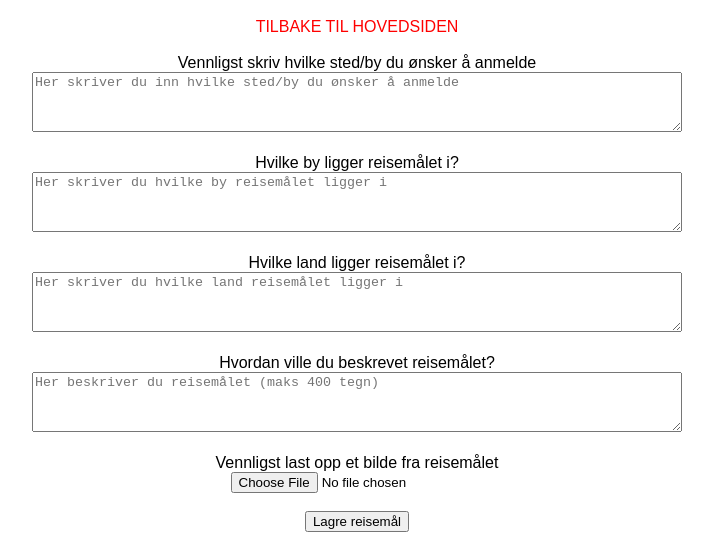
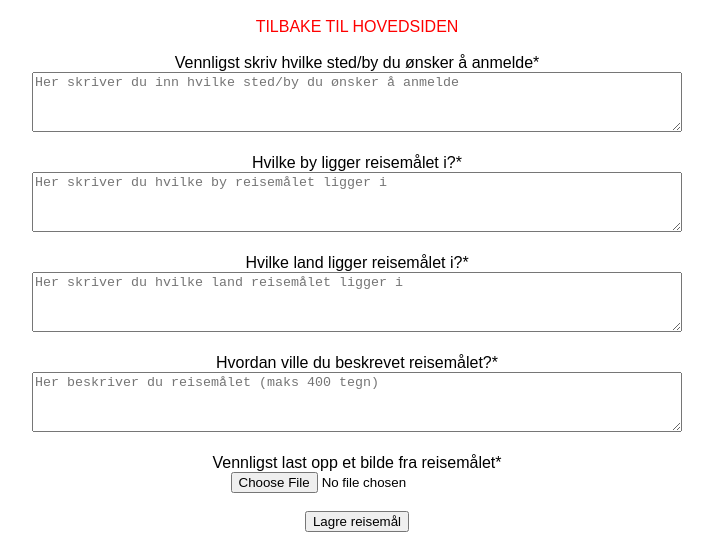
Before and after one commit to paalroppen/paalroppen.github.io, a plain HTML site: page Uke14V2/LastOpp.html in a window 1280 px wide. Shown: the part 214-748 px from the top of the page, without its empty margins (283-996 px from the left). Drawn offline with Linux system fonts and the light colour scheme.

Commit message:
Merge remote-tracking branch 'origin/master'
# Conflicts:
#	Gammeindex.html

```diff
--- a/Uke14V2/LastOpp.html
+++ b/Uke14V2/LastOpp.html
@@ -149,27 +149,27 @@
 
         <br>
         <div>
-            <p>Vennligst skriv hvilke sted/by du ønsker å anmelde</p>
+            <p>Vennligst skriv hvilke sted/by du ønsker å anmelde*</p>
             <textarea class="sook" id="inpSted" autocomplete="off"  placeholder="Her skriver du inn hvilke sted/by du ønsker å anmelde"></textarea>
         </div>
         <br>
         <div>
-            <p>Hvilke by ligger reisemålet i?</p>
+            <p>Hvilke by ligger reisemålet i?*</p>
             <textarea class="sook" id="inpBy" autocomplete="off"  placeholder="Her skriver du hvilke by reisemålet ligger i"></textarea>
         </div>
         <br>
         <div>
-            <p>Hvilke land ligger reisemålet i?</p>
+            <p>Hvilke land ligger reisemålet i?*</p>
             <textarea class="sook" id="inpLand" autocomplete="off"  placeholder="Her skriver du hvilke land reisemålet ligger i"></textarea>
         </div>
         <br>
         <div>
-            <p>Hvordan ville du beskrevet reisemålet?</p>
+            <p>Hvordan ville du beskrevet reisemålet?*</p>
             <textarea class="sook" maxlength="400" id="inpBeskrivelse" autocomplete="off"  placeholder="Her beskriver du reisemålet (maks 400 tegn)"></textarea>
         </div>
         <br>
         <div>
-            <p>Vennligst last opp et bilde fra reisemålet</p>
+            <p>Vennligst last opp et bilde fra reisemålet*</p>
             <input type="file" id="inpBilde" required>
         </div>
 
```
